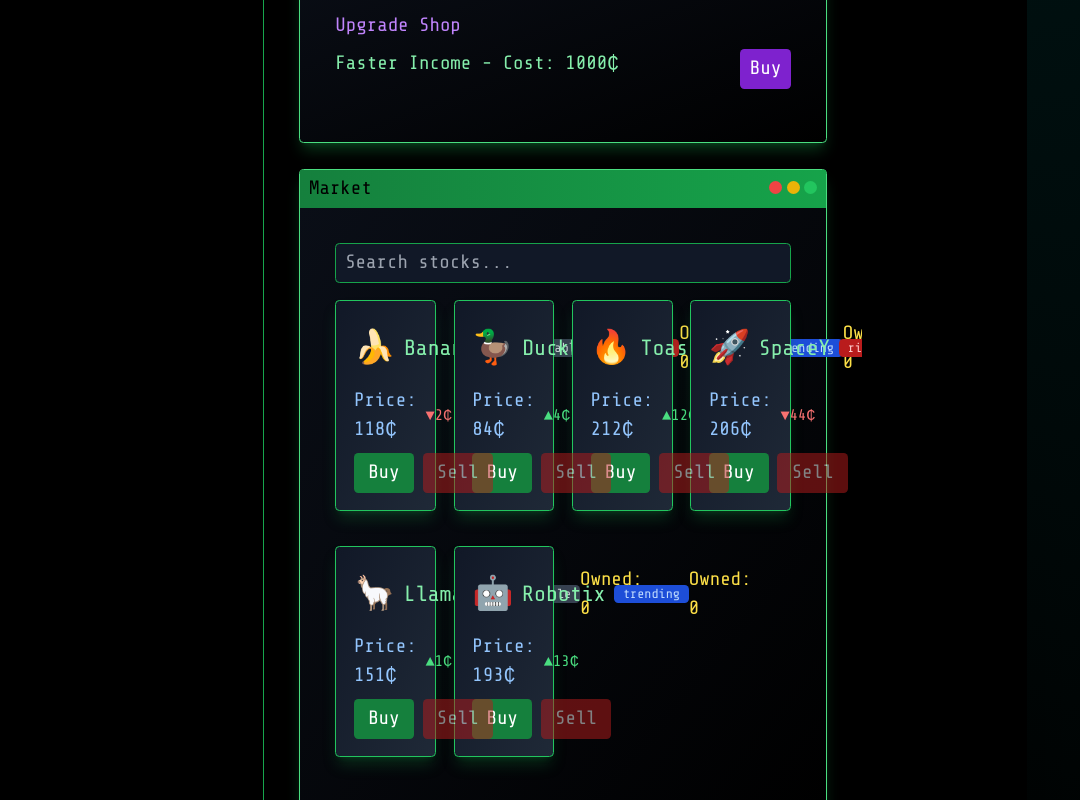
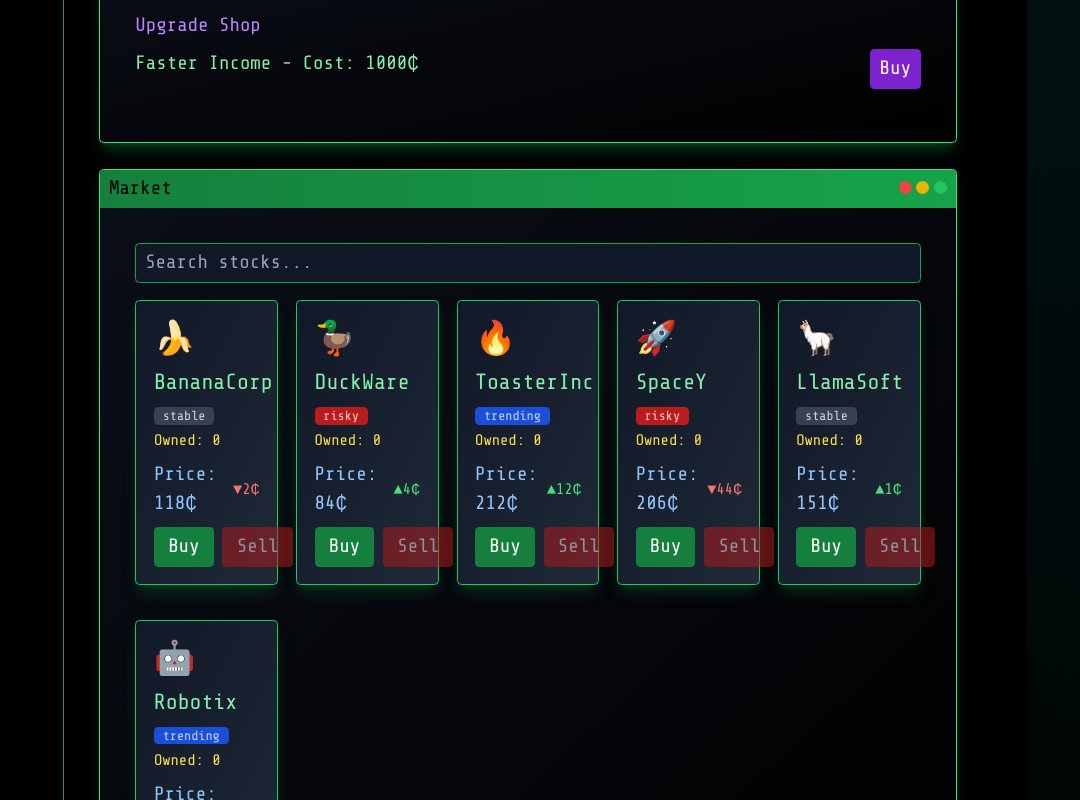
Before and after one commit to uxillary/404cache, a React (Vite) app: page / in a window 1280 px wide. Shown: the part 972-1772 px from the top of the page, without its empty margins (200-1280 px from the left). Built offline with nearby package versions, Linux system fonts and the light colour scheme.

Commit message:
Adjust layout sizing and card responsiveness

```diff
--- a/src/components/Layout.jsx
+++ b/src/components/Layout.jsx
@@ -7,7 +7,7 @@ function Layout({ children, sidebar }) {
     <div className="min-h-screen flex bg-black text-green-300 font-mono crt-effect">
       {sidebar && React.cloneElement(sidebar, { className: `${sidebar.props.className ?? ''} hidden lg:block` })}
       <div className="flex-1 p-4 md:p-8">
-        <div className="max-w-3xl mx-auto">{children}</div>
+        <div className="max-w-5xl mx-auto">{children}</div>
       </div>
       {sidebar && (
         <>
@@ -19,7 +19,7 @@ function Layout({ children, sidebar }) {
           </button>
           {showMobileSidebar && (
             <div className="lg:hidden fixed inset-0 z-30 flex">
-              <div className="w-56 bg-black/90 border-r border-green-600 p-4 overflow-y-auto">
+              <div className="w-40 bg-black/90 border-r border-green-600 p-4 overflow-y-auto">
                 <button
                   onClick={() => setShowMobileSidebar(false)}
                   className="mb-4 bg-red-700 hover:bg-red-900 text-white px-2 py-1 rounded w-full"
--- a/src/components/Sidebar.jsx
+++ b/src/components/Sidebar.jsx
@@ -2,7 +2,7 @@ import React from 'react'
 
 function Sidebar({ balance, netWorth, onRandomBuy, onSellAll, onReset, className = '' }) {
   return (
-    <aside className={`w-56 bg-black/80 border-r border-green-600 p-4 font-mono text-green-300 ${className}`}>
+    <aside className={`w-40 bg-black/80 border-r border-green-600 p-4 font-mono text-green-300 ${className}`}>
       <h2 className="text-green-400 mb-3">&gt; Tools</h2>
       <div className="space-y-2 text-sm">
         <div>Balance: {balance}₵</div>
--- a/src/components/StockCard.jsx
+++ b/src/components/StockCard.jsx
@@ -11,10 +11,12 @@ function StockCard({ stock, owned, balance, onBuy, onSell }) {
 
   return (
     <div className="bg-gradient-to-br from-gray-900 to-gray-800 border border-green-500 p-4 mb-4 rounded shadow-lg shadow-green-700/30 transition-transform hover:scale-105 flex flex-col gap-2 font-mono">
-      <div className="flex justify-between items-center">
-        <div className="flex items-center gap-2">
+      <div className="flex justify-between items-center flex-wrap gap-y-1">
+        <div className="flex items-center gap-2 flex-wrap">
           <span className="text-3xl">{stock.emoji}</span>
-          <div className="text-green-300 text-xl font-bold">{stock.name}</div>
+          <div className="text-green-300 text-xl font-bold break-words">
+            {stock.name}
+          </div>
           <span
             className={`text-xs px-2 rounded ${
               stock.type === 'stable'
@@ -27,7 +29,7 @@ function StockCard({ stock, owned, balance, onBuy, onSell }) {
             {stock.type}
           </span>
         </div>
-        <div className="text-yellow-300">Owned: {owned}</div>
+        <div className="text-yellow-300 text-sm">Owned: {owned}</div>
       </div>
       <div className="text-blue-300 flex items-center">
         Price: {stock.price}₵
--- a/src/components/StockList.jsx
+++ b/src/components/StockList.jsx
@@ -2,7 +2,7 @@ import StockCard from './StockCard';
 
 function StockList({ stocks, portfolio, balance, onBuy, onSell }) {
   return (
-    <div className="grid gap-4 sm:grid-cols-2 md:grid-cols-3 lg:grid-cols-4">
+    <div className="grid gap-4 sm:grid-cols-2 md:grid-cols-3 lg:grid-cols-4 xl:grid-cols-5">
       {stocks.map((stock) => (
         <StockCard
           key={stock.name}
```
